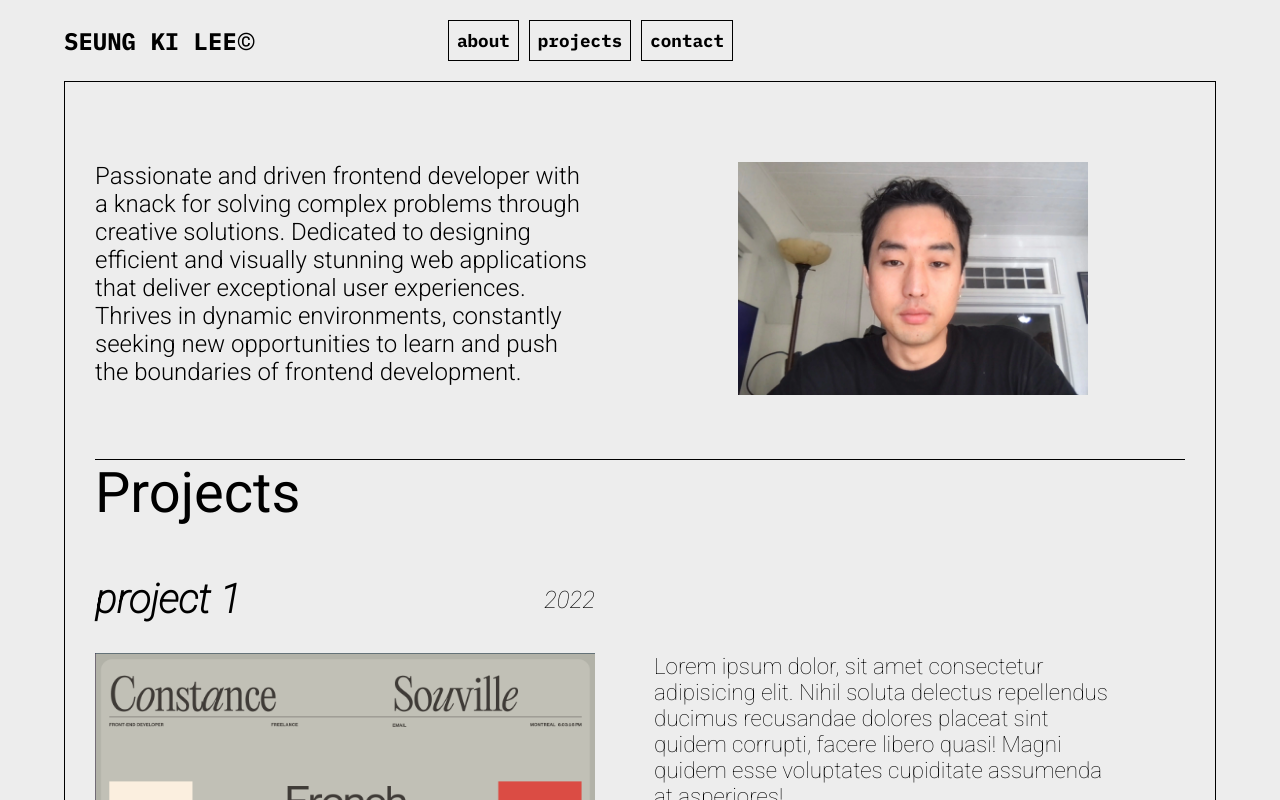
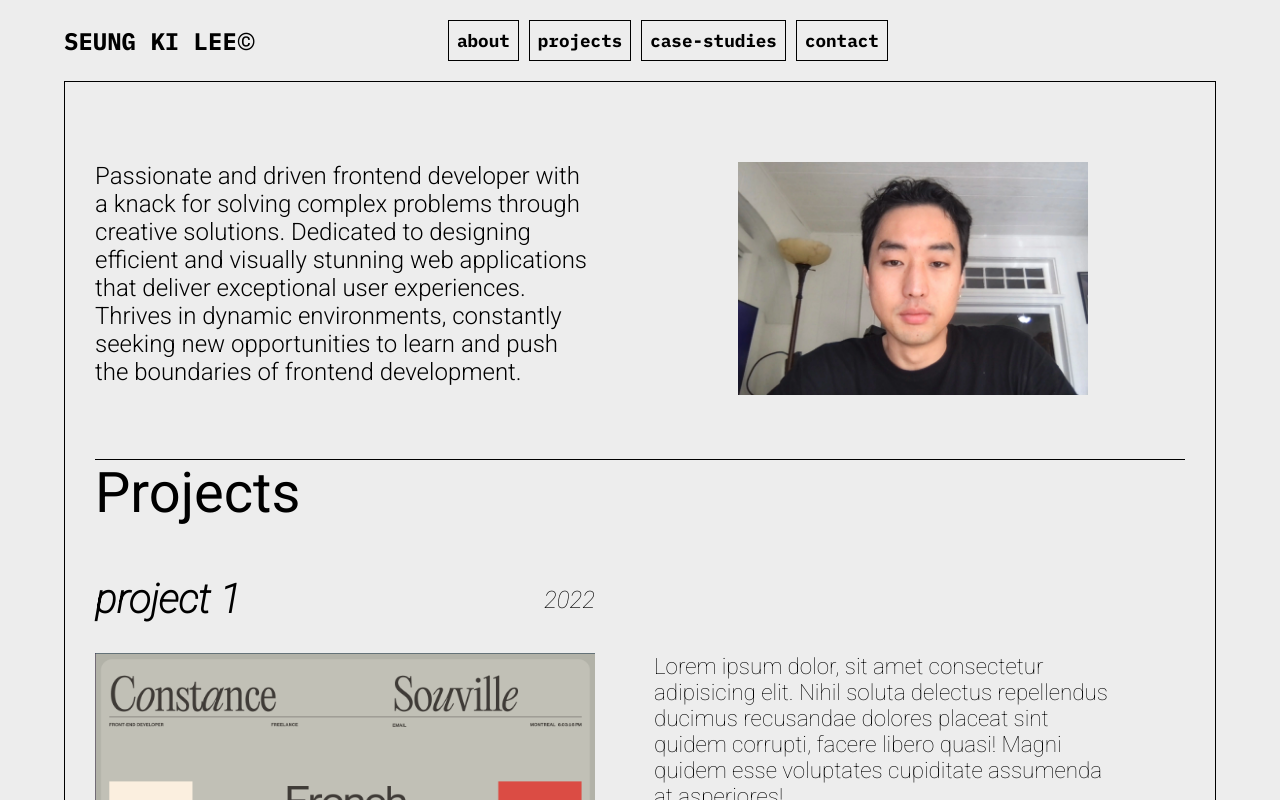
Before and after one commit to stvnlee890/Portfolio2.1, a React (Vite) app: page / in a window 1280 px wide. Shown: the top 800 px of the page. Built offline with nearby package versions, Linux system fonts and the light colour scheme.

Commit message:
Edit nav component

```diff
--- a/src/components/navBar/Nav.jsx
+++ b/src/components/navBar/Nav.jsx
@@ -35,6 +35,7 @@ export default function Nav({ appRef }) {
       <ul ref={navUl} className="list-wrapper">
         <li onClick={handleClick}>about</li>
         <li onClick={handleClick}>projects</li>
+        <li>case-studies</li>
         <li>contact</li>
       </ul>
     </div>
--- a/src/components/navBar/nav.css
+++ b/src/components/navBar/nav.css
@@ -35,7 +35,7 @@
 .list-wrapper > li:hover {
     border-top-color: transparent;
     border-right-color: transparent;
-    border-left-color: transparent
+    border-left-color: transparent;
 }
 
 .nav-container > ul {
```
